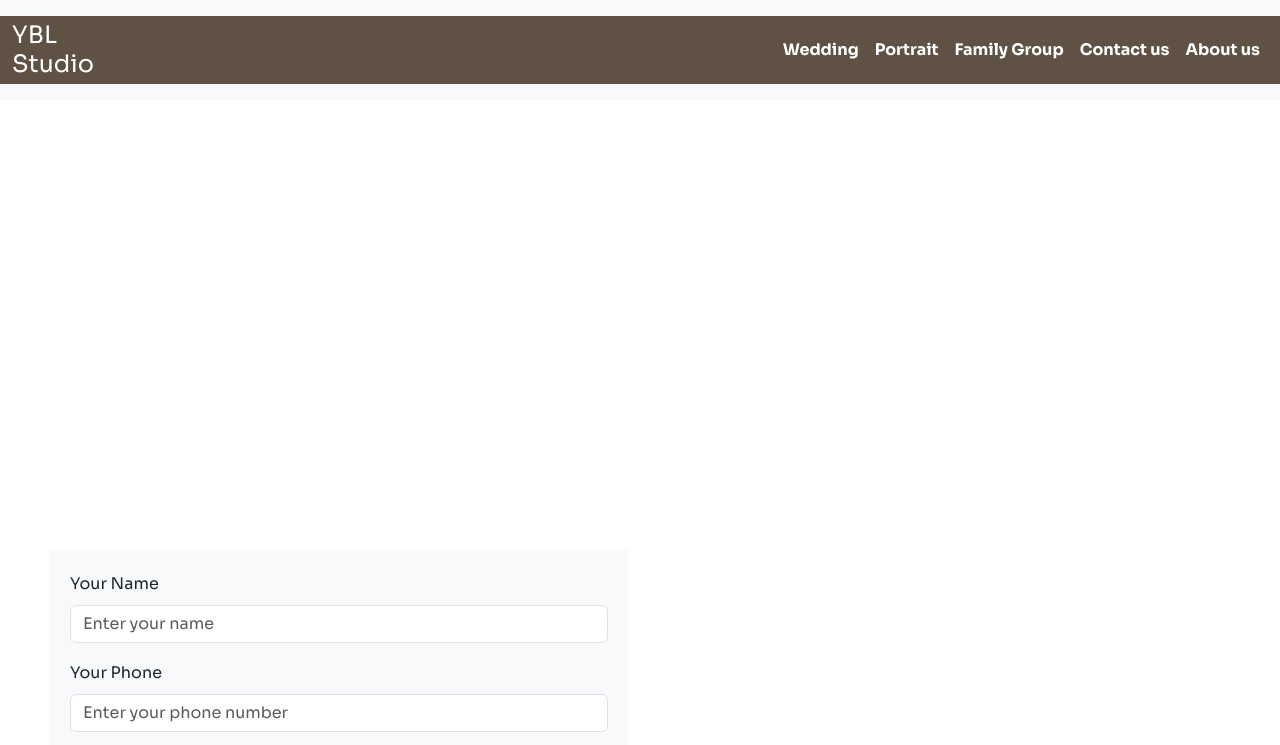
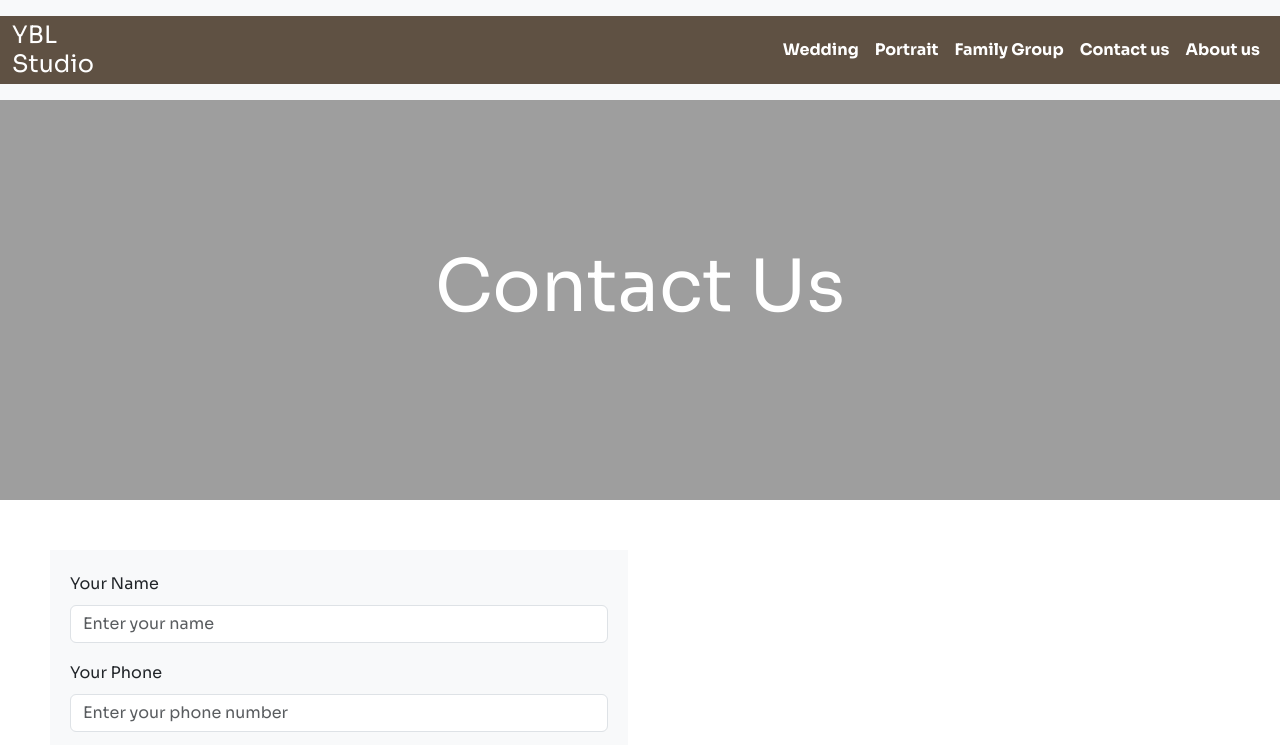
Before and after one commit to xiieyuue/portfolio, a plain HTML site: page contact.html in a window 1280 px wide. Shown: the top 745 px of the page. Drawn offline with nearby package versions, Linux system fonts and the light colour scheme; the site is published under a folder, as on GitHub Pages, so addresses that start at the root find nothing.

Commit message:
picture11

```diff
--- a/contact.html
+++ b/contact.html
@@ -47,7 +47,7 @@
 
     <div class="contact-container">
         <main>
-            <div class="container-fluid p-0" style="background-image: url(/images/banner.jpg); height: 50vh; background-size: cover; background-position: center;">
+            <div class="container-fluid p-0" style="background-image: url(images/banner.jpg); height: 50vh; background-size: cover; background-position: center;">
               <div class="row h-100 align-items-center">
                 <div class="col-lg-8 mx-auto text-center" style="color: #ffffff;">
                   <h1 class="display-2 mb-4">Contact Us</h1>
```
Also changed, not shown: index.html (+1 -1 lines).
